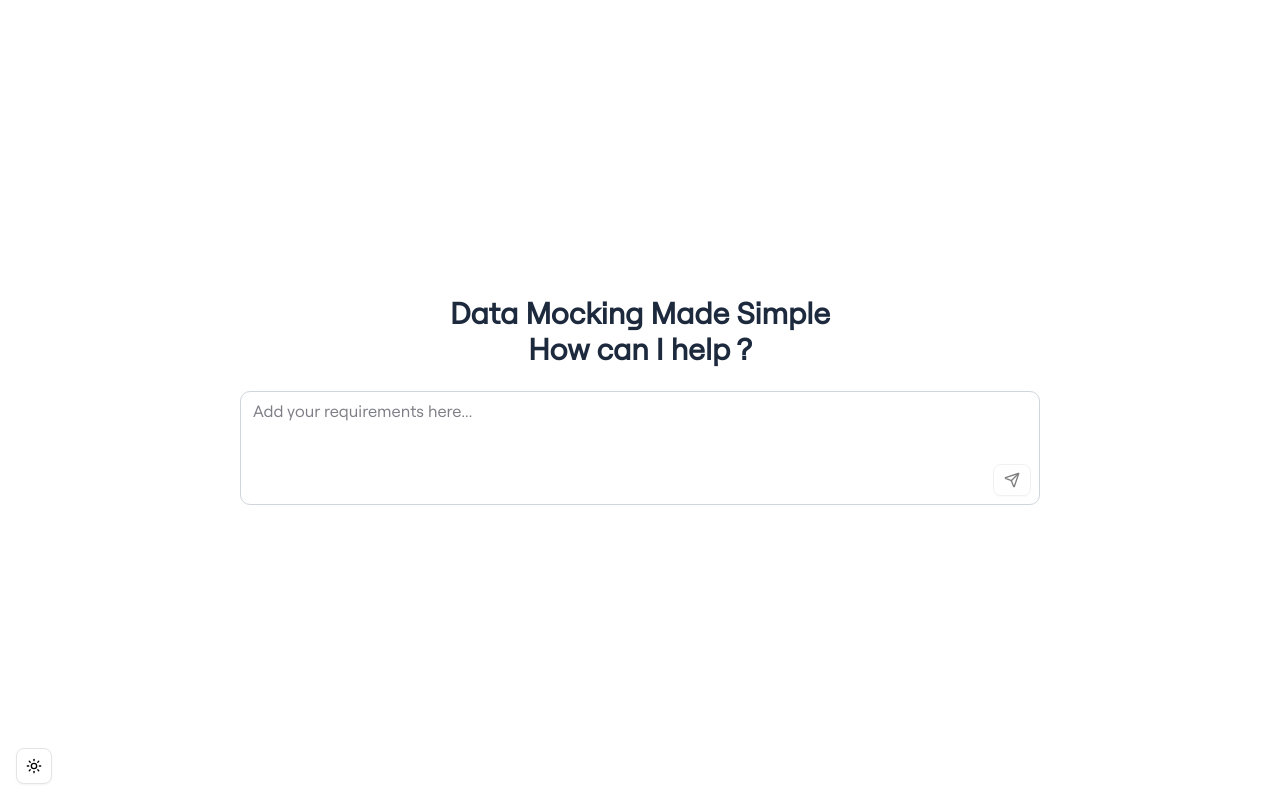
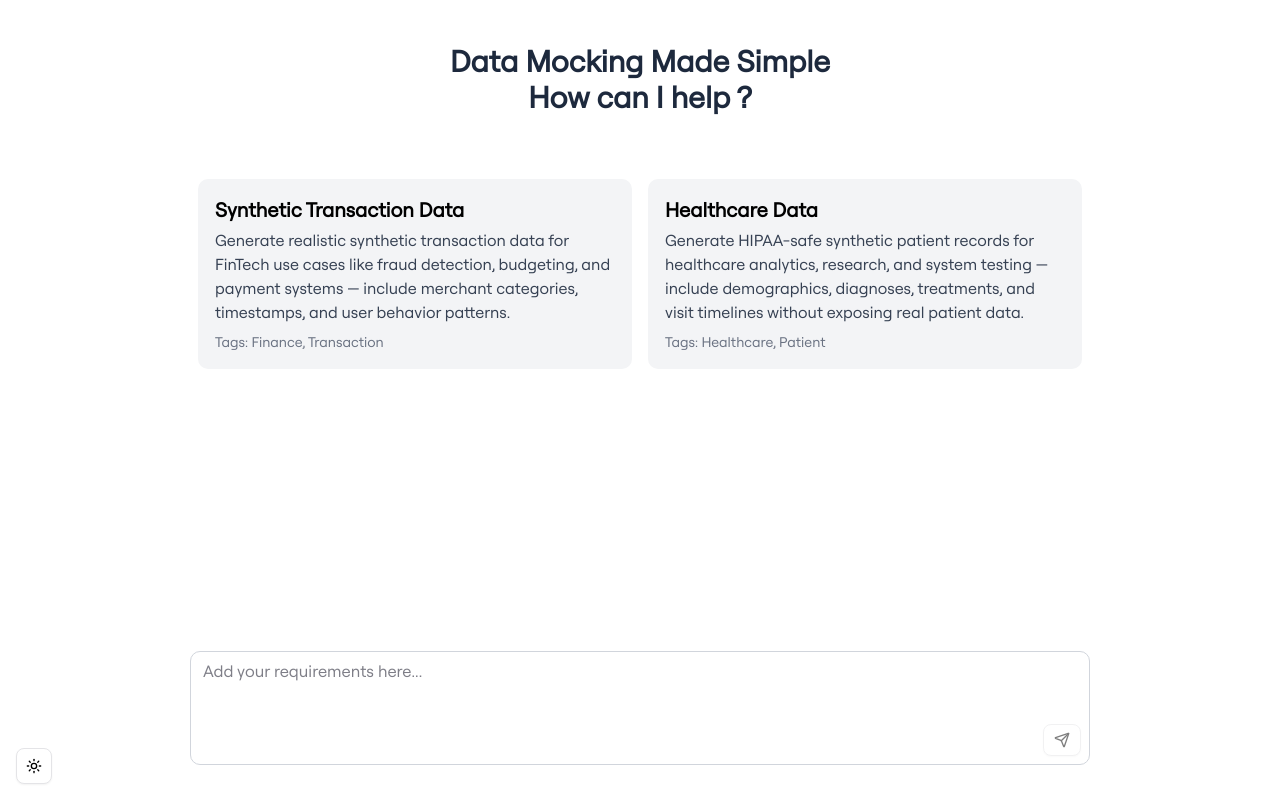
Before and after one commit to yashsharma999/mocker-ai, a Next.js app: page /chat in a window 1280 px wide. Built offline with nearby package versions, Linux system fonts and the light colour scheme.

Commit message:
feat: add template selection and loading components to enhance user experience

```diff
--- a/app/chat/page.tsx
+++ b/app/chat/page.tsx
@@ -1,6 +1,7 @@
 'use client';
 
 import MessageList from '@/components/chat/message_list';
+import TemplateSection from '@/components/templates/template-section';
 import ModeToggle from '@/components/theme-toggle';
 import { Button } from '@/components/ui/button';
 import { Textarea } from '@/components/ui/textarea';
@@ -9,7 +10,8 @@ import { useChat } from '@ai-sdk/react';
 import { Send } from 'lucide-react';
 
 export default function Home() {
-  const { messages, input, handleInputChange, handleSubmit } = useChat({
+  const { messages, input, setInput, handleInputChange, handleSubmit } =
+    useChat({
       maxSteps: 5,
       experimental_throttle: 100,
     });
@@ -28,20 +30,23 @@ export default function Home() {
         )}
       >
         <ModeToggle />
-        <div className='w-[90vw] md:w-[800px]'>
+        <div className='w-[90vw] md:w-[900px]'>
           <div
-            className={cn('flex flex-col', {
-              'h-[calc(100vh-200px)] overflow-y-auto p-2 mb-4 gap-6':
-                generating,
-            })}
+            className={cn(
+              'flex flex-col h-[calc(100vh-200px)] overflow-y-auto p-2 mb-4 gap-6',
+              {}
+            )}
           >
             {generating ? (
               <MessageList messages={messages} />
             ) : (
-              <h1 className='text-slate-800 dark:text-slate-300 text-3xl text-center font-bold mb-6'>
+              <div className='h-full'>
+                <h1 className='text-slate-800  dark:text-slate-300 text-3xl text-center font-bold mb-16'>
                   Data Mocking Made Simple <br />
                   How can I help ?
                 </h1>
+                <TemplateSection handleInputChange={setInput} />
+              </div>
             )}
           </div>
           <form
--- /dev/null
+++ b/components/templates/template-section.tsx
@@ -0,0 +1,42 @@
+import React from 'react';
+import Template from './template';
+
+export default function TemplateSection({
+  handleInputChange,
+}: {
+  handleInputChange: (text: string) => void;
+}) {
+  const handleClick = (text: string) => {
+    handleInputChange(text);
+  };
+
+  return (
+    <>
+      <div className='grid grid-cols-1 md:grid-cols-2 gap-4'>
+        {templates.map((template, index) => (
+          <Template
+            key={index}
+            name={template.name}
+            description={template.description}
+            tags={template.tags}
+            handleClick={handleClick}
+          />
+        ))}
+      </div>
+    </>
+  );
+}
+
+const templates = [
+  {
+    name: 'Synthetic Transaction Data',
+    description:
+      'Generate realistic synthetic transaction data for FinTech use cases like fraud detection, budgeting, and payment systems — include merchant categories, timestamps, and user behavior patterns.',
+    tags: ['Finance', 'Transaction'],
+  },
+  {
+    name: 'Healthcare Data',
+    description: `Generate HIPAA-safe synthetic patient records for healthcare analytics, research, and system testing — include demographics, diagnoses, treatments, and visit timelines without exposing real patient data.`,
+    tags: ['Healthcare', 'Patient'],
+  },
+];
--- /dev/null
+++ b/components/templates/template.tsx
@@ -0,0 +1,30 @@
+import React from 'react';
+
+interface TemplateProps {
+  name: string;
+  description: string;
+  tags: string[];
+  handleClick?: (text: string) => void;
+}
+
+export default function Template({
+  name,
+  description,
+  tags,
+  handleClick,
+}: TemplateProps) {
+  return (
+    <div
+      className='bg-gray-100 dark:bg-gray-800 p-4 rounded-lg mb-4
+      border border-transparent hover:border-gray-400 dark:hover:border-gray-600
+      transition-all duration-200 ease-in-out cursor-pointer'
+      onClick={() => handleClick && handleClick(description)}
+    >
+      <h3 className='text-xl font-semibold mb-1'>{name}</h3>
+      <p className='mb-2 text-gray-700 dark:text-gray-300'>{description}</p>
+      <p className='text-sm text-gray-500 dark:text-gray-400'>
+        Tags: {tags.join(', ')}
+      </p>
+    </div>
+  );
+}
--- a/components/tool-view.tsx
+++ b/components/tool-view.tsx
@@ -3,6 +3,7 @@ import React from 'react';
 import RunCodeToolView from './toolViews/run-code';
 import SchemaView from './toolViews/schema_view';
 import FileDownload from './toolViews/file-download';
+import Loader from './toolViews/schem-view-loader';
 
 interface ToolViewProps {
   toolInvocation: ToolInvocation;
@@ -21,7 +22,7 @@ export default function ToolView({ toolInvocation }: ToolViewProps) {
     if (toolInvocation?.state === 'result') {
       return <SchemaView schema={toolInvocation?.result} />;
     } else {
-      return <div>Generating schema...</div>;
+      return <Loader />;
     }
   }
   if (toolInvocation.toolName === ToolName.UPLOADTOSTORAGE) {
--- a/components/toolViews/file-download.tsx
+++ b/components/toolViews/file-download.tsx
@@ -8,16 +8,20 @@ interface FileDownloadProps {
 
 export default function FileDownload({ url, format, name }: FileDownloadProps) {
   return (
-    <div className='flex flex-col items-center justify-center p-4'>
-      <h2 className='text-lg font-bold mb-2'>File Download</h2>
-      <p>{name}</p>
+    <div className='max-w-sm mx-auto p-6 my-8 bg-white dark:bg-gray-900 rounded-xl border border-gray-200 dark:border-gray-700 shadow-sm'>
+      <div className='flex flex-col items-center justify-center'>
+        <h2 className='text-lg font-semibold text-gray-800 dark:text-gray-100 mb-1'>
+          File Download
+        </h2>
+        <p className='text-gray-600 dark:text-gray-300 mb-4'>{name}</p>
         <a
           href={url}
           download
-        className='bg-blue-500 text-white px-4 py-2 rounded hover:bg-blue-600'
+          className='px-4 py-2 rounded-md border border-gray-300 dark:border-gray-600 text-sm text-gray-700 dark:text-gray-200 hover:bg-gray-100 dark:hover:bg-gray-700 transition'
         >
           Download {format} File
         </a>
       </div>
+    </div>
   );
 }
--- /dev/null
+++ b/components/toolViews/schem-view-loader.tsx
@@ -0,0 +1,9 @@
+import React from 'react';
+
+export default function Loader() {
+  return (
+    <div className='p-6 mb-8 bg-white dark:bg-gray-900 rounded-xl border border-gray-200 dark:border-gray-700 shadow-sm'>
+      <h1>Generating Schema...</h1>
+    </div>
+  );
+}
--- a/components/toolViews/schema_view.tsx
+++ b/components/toolViews/schema_view.tsx
@@ -28,12 +28,15 @@ interface Schema {
 
 export default function SchemaView({ schema }: { schema: Schema }) {
   return (
+    <div className='p-6 mb-8 bg-white dark:bg-gray-900 rounded-xl border border-gray-200 dark:border-gray-700 shadow-sm'>
+      <h2 className='text-2xl font-bold mb-4'>Database Schema</h2>
       <div className='grid grid-cols-3 gap-4'>
         {schema?.tables?.map((table: TableView, index: number) => (
           <div key={index} className='col-span-1'>
             <TableView table={table} />
           </div>
         ))}
+      </div>
     </div>
   );
 }
```
Lines whose indentation alone changed are shown as unchanged.
